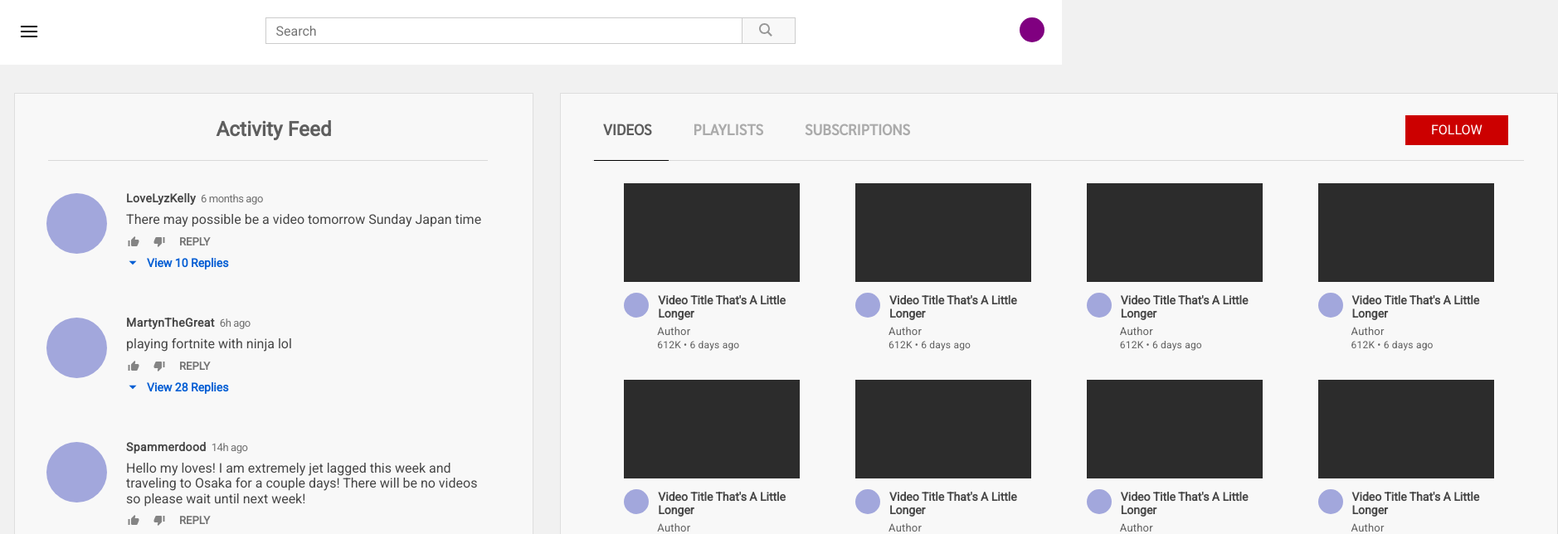
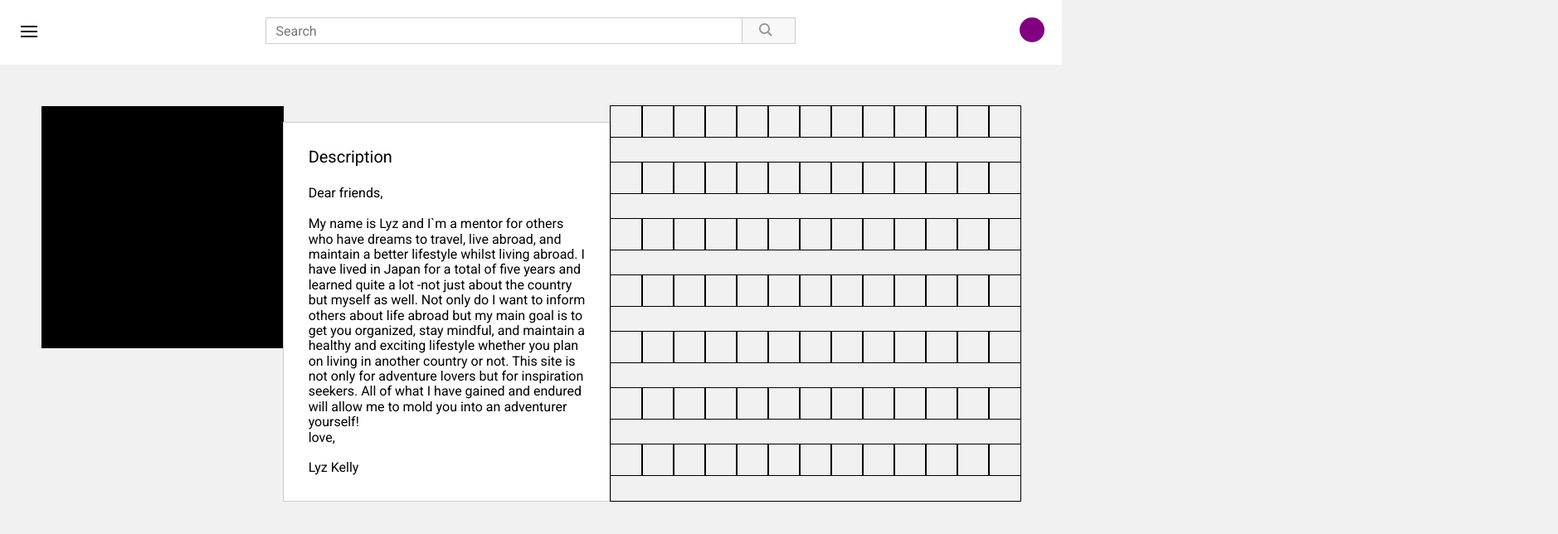
Before and after one commit to Roblouisck/ImproveTube, a React app: page /channel in a window 1280 px wide. Shown: the top 644 px of the page at 83% size, 1878 px wide, since content can reach past the window. Built offline with nearby package versions, Linux system fonts and the light colour scheme; the HTML template or start-up script is replaced by a standard one.

Commit message:
Add Channel Page Skeleton

```diff
--- /dev/null
+++ b/src/channel/AboveFold.js
@@ -0,0 +1,127 @@
+import React from 'react'
+
+class AboveFold extends React.Component {
+  state = {
+    prefix: "channel--aboveFold"
+  }
+
+  render({ prefix } = this.state) {
+    return (
+      <div className={`${prefix}-wrapper`}>
+        <div className={`${prefix}-avatar-wrapper`}>
+          <span className={`${prefix}-name-text`}></span>
+          <span className={`${prefix}-follower-text`}></span>
+          <div className={`${prefix}-avatar`}>sad</div>
+        </div>
+        <div className={`${prefix}-description-box`}>
+          <h2>Description</h2>
+          <br/>
+          <p>Dear friends,</p>
+          <br/>
+          <p>
+            My name is Lyz and I`m a mentor for others who have dreams to travel, live abroad, and maintain a better lifestyle whilst living abroad. I have lived in Japan for a total of five years and learned quite a lot -not just about the country but myself as well. Not only do I want to inform others about life abroad but my main goal is to get you organized, stay mindful, and maintain a healthy and exciting lifestyle whether you plan on living in another country or not. This site is not only for adventure lovers but for inspiration seekers. All of what I have gained and endured will allow me to mold you into an adventurer yourself!
+          </p>
+          <p>love,</p>
+          <br/>
+          <p>Lyz Kelly</p>
+        </div>
+        <div className={`${prefix}-subscribers-box`}>
+          <div className={`${prefix}-subscriber-avatar`}></div>
+          <div className={`${prefix}-subscriber-avatar`}></div>
+          <div className={`${prefix}-subscriber-avatar`}></div>
+          <div className={`${prefix}-subscriber-avatar`}></div>
+          <div className={`${prefix}-subscriber-avatar`}></div>
+          <div className={`${prefix}-subscriber-avatar`}></div>
+          <div className={`${prefix}-subscriber-avatar`}></div>
+          <div className={`${prefix}-subscriber-avatar`}></div>
+          <div className={`${prefix}-subscriber-avatar`}></div>
+          <div className={`${prefix}-subscriber-avatar`}></div>
+          <div className={`${prefix}-subscriber-avatar`}></div>
+          <div className={`${prefix}-subscriber-avatar`}></div>
+          <div className={`${prefix}-subscriber-avatar`}></div>
+          <div className={`${prefix}-subscriber-avatar`}></div>
+          <div className={`${prefix}-subscriber-avatar`}></div>
+          <div className={`${prefix}-subscriber-avatar`}></div>
+          <div className={`${prefix}-subscriber-avatar`}></div>
+          <div className={`${prefix}-subscriber-avatar`}></div>
+          <div className={`${prefix}-subscriber-avatar`}></div>
+          <div className={`${prefix}-subscriber-avatar`}></div>
+          <div className={`${prefix}-subscriber-avatar`}></div>
+          <div className={`${prefix}-subscriber-avatar`}></div>
+          <div className={`${prefix}-subscriber-avatar`}></div>
+          <div className={`${prefix}-subscriber-avatar`}></div>
+          <div className={`${prefix}-subscriber-avatar`}></div>
+          <div className={`${prefix}-subscriber-avatar`}></div>
+          <div className={`${prefix}-subscriber-avatar`}></div>
+          <div className={`${prefix}-subscriber-avatar`}></div>
+          <div className={`${prefix}-subscriber-avatar`}></div>
+          <div className={`${prefix}-subscriber-avatar`}></div>
+          <div className={`${prefix}-subscriber-avatar`}></div>
+          <div className={`${prefix}-subscriber-avatar`}></div>
+          <div className={`${prefix}-subscriber-avatar`}></div>
+          <div className={`${prefix}-subscriber-avatar`}></div>
+          <div className={`${prefix}-subscriber-avatar`}></div>
+          <div className={`${prefix}-subscriber-avatar`}></div>
+          <div className={`${prefix}-subscriber-avatar`}></div>
+          <div className={`${prefix}-subscriber-avatar`}></div>
+          <div className={`${prefix}-subscriber-avatar`}></div>
+          <div className={`${prefix}-subscriber-avatar`}></div>
+          <div className={`${prefix}-subscriber-avatar`}></div>
+          <div className={`${prefix}-subscriber-avatar`}></div>
+          <div className={`${prefix}-subscriber-avatar`}></div>
+          <div className={`${prefix}-subscriber-avatar`}></div>
+          <div className={`${prefix}-subscriber-avatar`}></div>
+          <div className={`${prefix}-subscriber-avatar`}></div>
+          <div className={`${prefix}-subscriber-avatar`}></div>
+          <div className={`${prefix}-subscriber-avatar`}></div>
+          <div className={`${prefix}-subscriber-avatar`}></div>
+          <div className={`${prefix}-subscriber-avatar`}></div>
+          <div className={`${prefix}-subscriber-avatar`}></div>
+          <div className={`${prefix}-subscriber-avatar`}></div>
+          <div className={`${prefix}-subscriber-avatar`}></div>
+          <div className={`${prefix}-subscriber-avatar`}></div>
+          <div className={`${prefix}-subscriber-avatar`}></div>
+          <div className={`${prefix}-subscriber-avatar`}></div>
+          <div className={`${prefix}-subscriber-avatar`}></div>
+          <div className={`${prefix}-subscriber-avatar`}></div>
+          <div className={`${prefix}-subscriber-avatar`}></div>
+          <div className={`${prefix}-subscriber-avatar`}></div>
+          <div className={`${prefix}-subscriber-avatar`}></div>
+          <div className={`${prefix}-subscriber-avatar`}></div>
+          <div className={`${prefix}-subscriber-avatar`}></div>
+          <div className={`${prefix}-subscriber-avatar`}></div>
+          <div className={`${prefix}-subscriber-avatar`}></div>
+          <div className={`${prefix}-subscriber-avatar`}></div>
+          <div className={`${prefix}-subscriber-avatar`}></div>
+          <div className={`${prefix}-subscriber-avatar`}></div>
+          <div className={`${prefix}-subscriber-avatar`}></div>
+          <div className={`${prefix}-subscriber-avatar`}></div>
+          <div className={`${prefix}-subscriber-avatar`}></div>
+          <div className={`${prefix}-subscriber-avatar`}></div>
+          <div className={`${prefix}-subscriber-avatar`}></div>
+          <div className={`${prefix}-subscriber-avatar`}></div>
+          <div className={`${prefix}-subscriber-avatar`}></div>
+          <div className={`${prefix}-subscriber-avatar`}></div>
+          <div className={`${prefix}-subscriber-avatar`}></div>
+          <div className={`${prefix}-subscriber-avatar`}></div>
+          <div className={`${prefix}-subscriber-avatar`}></div>
+          <div className={`${prefix}-subscriber-avatar`}></div>
+          <div className={`${prefix}-subscriber-avatar`}></div>
+          <div className={`${prefix}-subscriber-avatar`}></div>
+          <div className={`${prefix}-subscriber-avatar`}></div>
+          <div className={`${prefix}-subscriber-avatar`}></div>
+          <div className={`${prefix}-subscriber-avatar`}></div>
+          <div className={`${prefix}-subscriber-avatar`}></div>
+          <div className={`${prefix}-subscriber-avatar`}></div>
+          <div className={`${prefix}-subscriber-avatar`}></div>
+          <div className={`${prefix}-subscriber-avatar`}></div>
+          <div className={`${prefix}-subscriber-avatar`}></div>
+          <div className={`${prefix}-subscriber-avatar`}></div>
+        </div>
+      </div>
+
+    )
+  }
+}
+
+export default AboveFold
--- a/src/channel/RenderChannel.js
+++ b/src/channel/RenderChannel.js
@@ -1,13 +1,16 @@
 import React from 'react'
 import Header from '../Header'
 import ActivityFeed from '../ActivityFeed'
-import VideoGrid from '../home/VideoGrid'
+import AboveFold from './AboveFold'
+import VideoGrid from '../VideoGrid'
 
 class RenderChannel extends React.Component {
   render() {
     return (
       <div>
         <Header />
+        <AboveFold />
+          <div className="flex-wrapper">
             <ActivityFeed />
             <VideoGrid
               titleOne={'VIDEOS'}
@@ -16,6 +19,7 @@ class RenderChannel extends React.Component {
               buttonTextFollow={'FOLLOW'}
               page={'channel'} />
           </div>
+      </div>
     )
   }
 }
--- a/src/home/RenderHomepage.js
+++ b/src/home/RenderHomepage.js
@@ -1,19 +1,21 @@
 import React from 'react'
 import Header from '../Header'
 import ActivityFeed from '../ActivityFeed'
-import VideoGrid from './VideoGrid'
+import VideoGrid from '../VideoGrid'
 
 class RenderHomepage extends React.Component {
   render() {
     return (
       <div>
         <Header />
+        <div className="flex-wrapper">
           <ActivityFeed />
           <VideoGrid
             titleOne={'FOLLOWING'}
             titleTwo={'RECOMMENDED'}
             titleThree={'SUBSCRIPTIONS'}
             page={'home'} />
+        </div>
 
       </div>
     )
--- a/src/public/css/styles.sass
+++ b/src/public/css/styles.sass
@@ -26,6 +26,10 @@ $button-foreground-white: #FFFFFF
 body
   background-color: $page-background-grey
   font-family: Roboto
+
+.flex-wrapper
+  display: flex
+  justify-content: space-around
 
 // HEADER
 .magnifyBackground
@@ -94,7 +98,6 @@ body
 .activityFeedContainer
   background-color: $component-background-white
   border: 1px solid $component-border-grey
-  position: absolute
   width: 62.6rem
   height: 1675px
   left: 17.08px
@@ -189,12 +192,11 @@ a
   fill: $comment-reply-blue
 
 
-// HOMEPAGE GRID
+// GRID (base styles)
 .home--grid, .channel--grid
   &-background
     background-color: $component-background-white
     border: 1px solid $component-border-grey
-    position: absolute
     width: 120.3rem
     height: 1675px
     left: 674.95px
@@ -301,11 +303,11 @@ a
     font-size: 22px
 
 
-// CHANNEL GRID
+// GRID (Channel Styles)
 .channel--grid
   grid-template-columns: 1fr 1fr 1fr 1fr
   grid-template-rows: 1fr 1fr 1fr
-  grid-gap: 3.4rem 1.4rem
+  grid-gap: 3.4rem 1rem
   margin: 0.7rem 5rem 0 5rem
 
   &-hr-nav-black
@@ -318,3 +320,51 @@ a
     background-color: #CC0000
     color: white
     padding: 0.9rem 3.1rem
+
+  &-video
+    width: 26.6rem
+    height: 15rem
+
+  &-author, &-views
+    padding-left: 0
+
+  &-avatar-placeholder,
+  &-date-hr-container,
+  &-divider-date-text,
+  &-content-wrapper:nth-last-child(-n+3)
+    display: none
+
+// Channel Page Above the Fold
+.channel--aboveFold
+  &-wrapper
+    display: flex
+    justify-content: space-between
+    margin: 5rem 5rem
+
+  &-avatar
+    width: 291.65px
+    height: 291.65px
+    background-color: black
+
+  &-description-box
+    background-color: white
+    padding: 3rem 3rem 3rem 3rem
+    width: 81rem
+    margin-top: 2rem
+    outline: 1px solid #ccc
+
+    & h2
+      font-size: 2rem
+      margin-bottom: .5rem
+
+  &-subscribers-box
+    display: grid
+    grid-template-columns: repeat(13, 1fr)
+    grid-template-rows: repeat(7, 1fr)
+    outline: 1px solid black
+    width: 50rem
+
+  &-subscriber-avatar
+    outline: 1px solid black
+    height: 3.7rem
+    width: 3.8rem
```
Also changed, not shown: src/VideoGrid.js (renamed from src/home/VideoGrid.js). Lines whose indentation alone changed are shown as unchanged.
